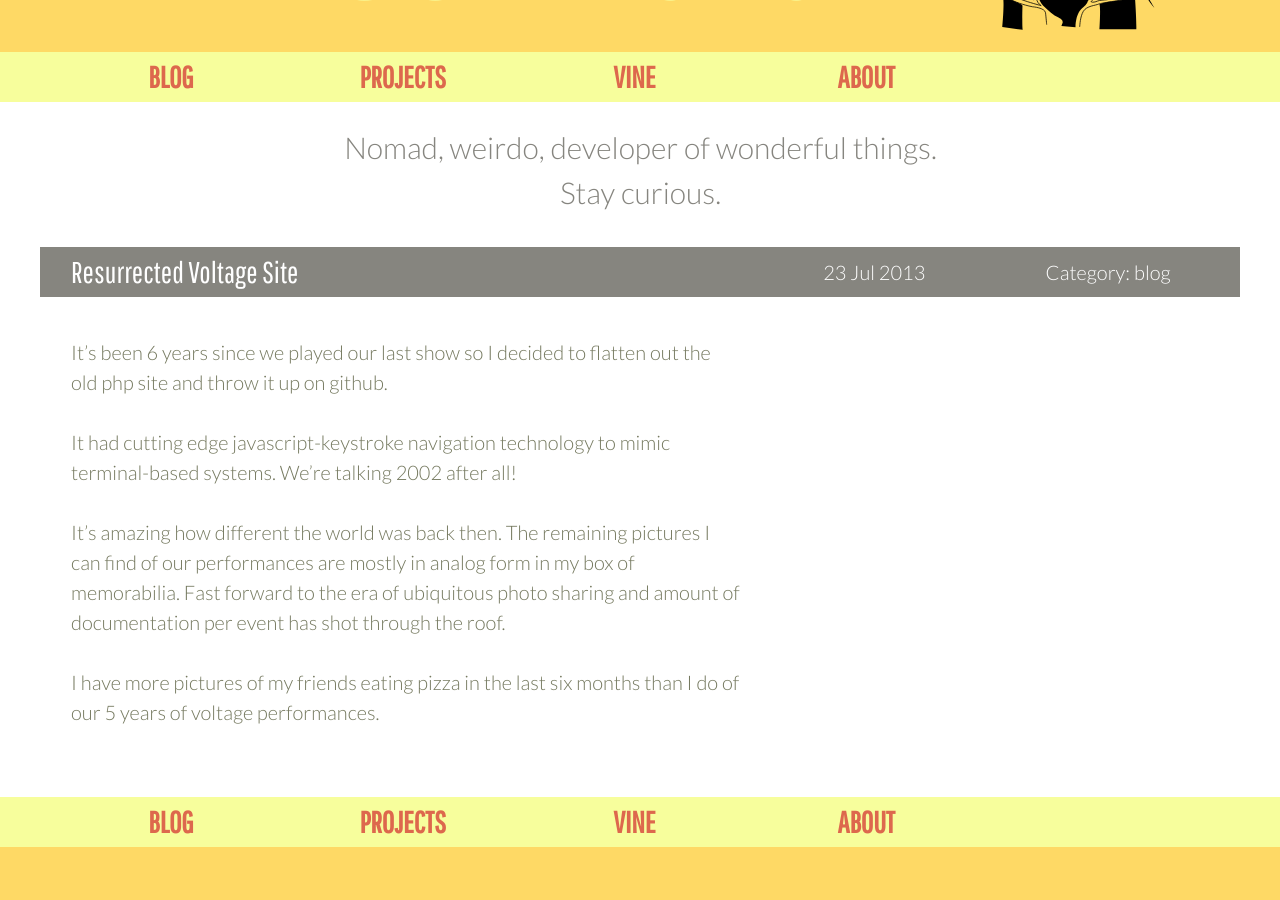
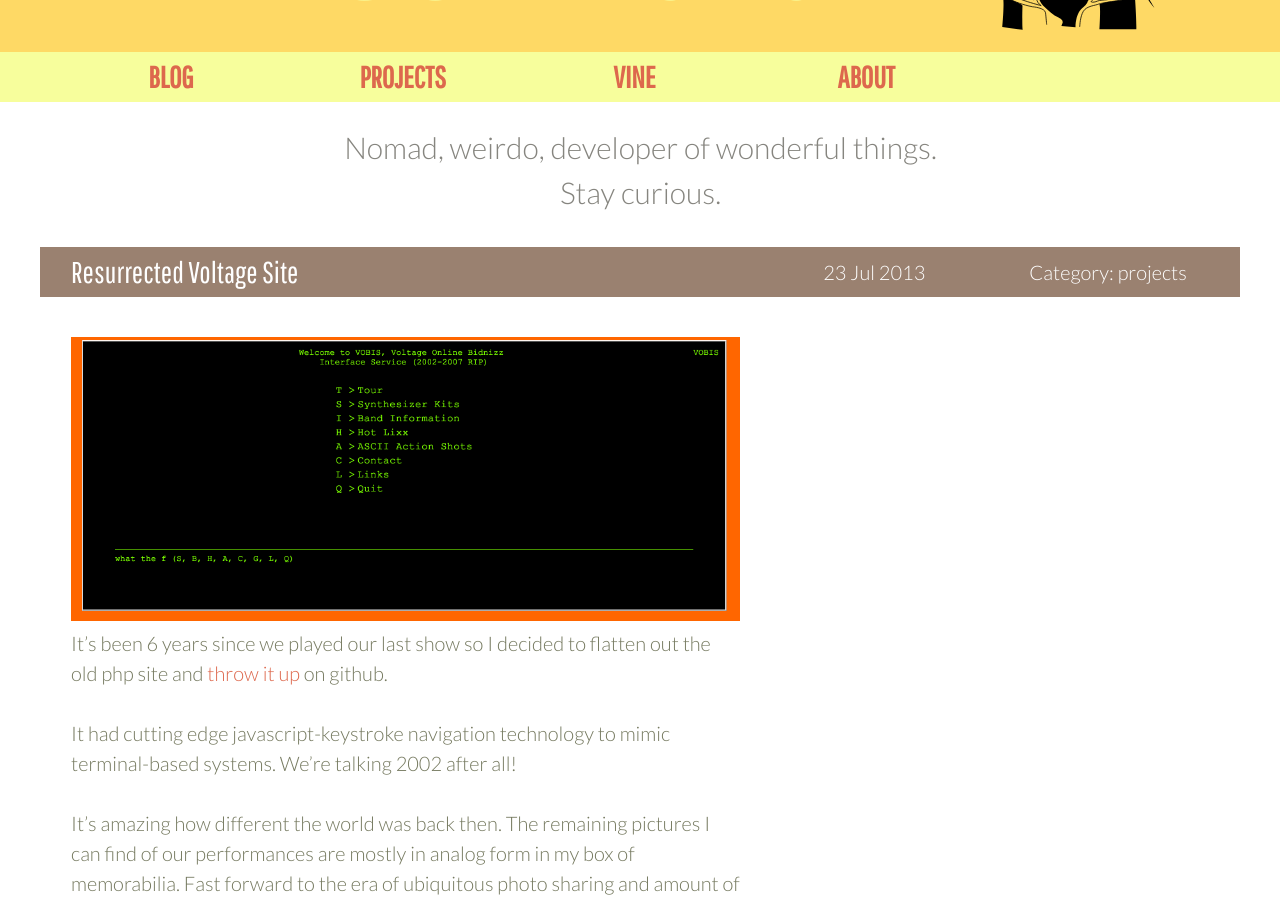
Before and after one commit to eeeschwartz/erikschwartz, a Jekyll site: the page built from _posts/2013-07-23-resurrected-voltage-site.md, in a window 1280 px wide and 900 px high, scrolled down 257 px. Built offline with Jekyll 4.4.1, drawn with Linux system fonts in a browser that asks for light colours.

Commit message:
Add voltage, kindle images

```diff
--- a/_posts/2013-07-23-resurrected-voltage-site.md
+++ b/_posts/2013-07-23-resurrected-voltage-site.md
@@ -5,10 +5,11 @@
 permalink: resurrected-voltage-site
 title: Resurrected voltage site
 categories:
-- blog
+- projects
 ---
 
-It's been 6 years since we played our last show so I decided to flatten out the old php site and throw it up on github.
+<a href="http://eeeschwartz.github.io/voltage/"><img src="/images/voltage.png"></a>
+It's been 6 years since we played our last show so I decided to flatten out the old php site and [throw it up](http://github.com/eeeschwartz/voltage) on github.
 
 It had cutting edge javascript-keystroke navigation technology to mimic terminal-based systems. We're talking 2002 after all!
 
```
Also changed, not shown: _posts/2013-07-25-kindle-as-second-display.md (+3 -0 lines), images/kindle.jpg (added), images/voltage.png (added).
